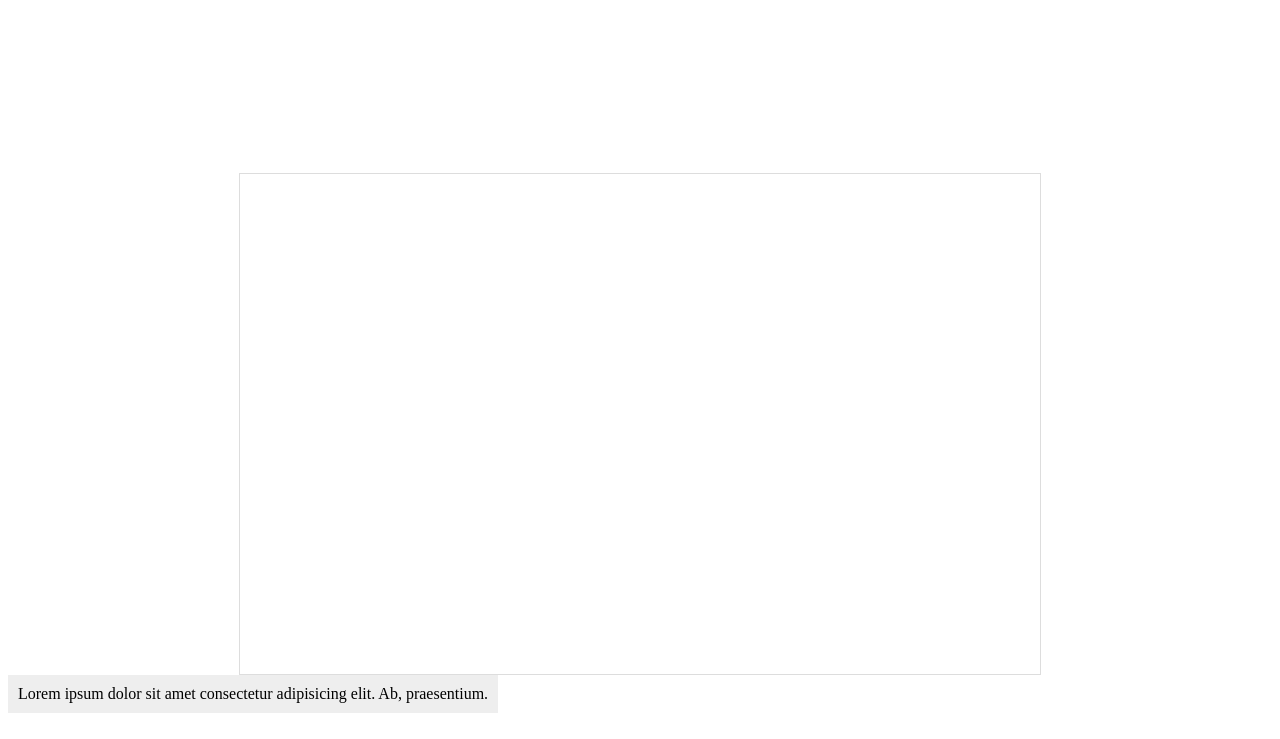
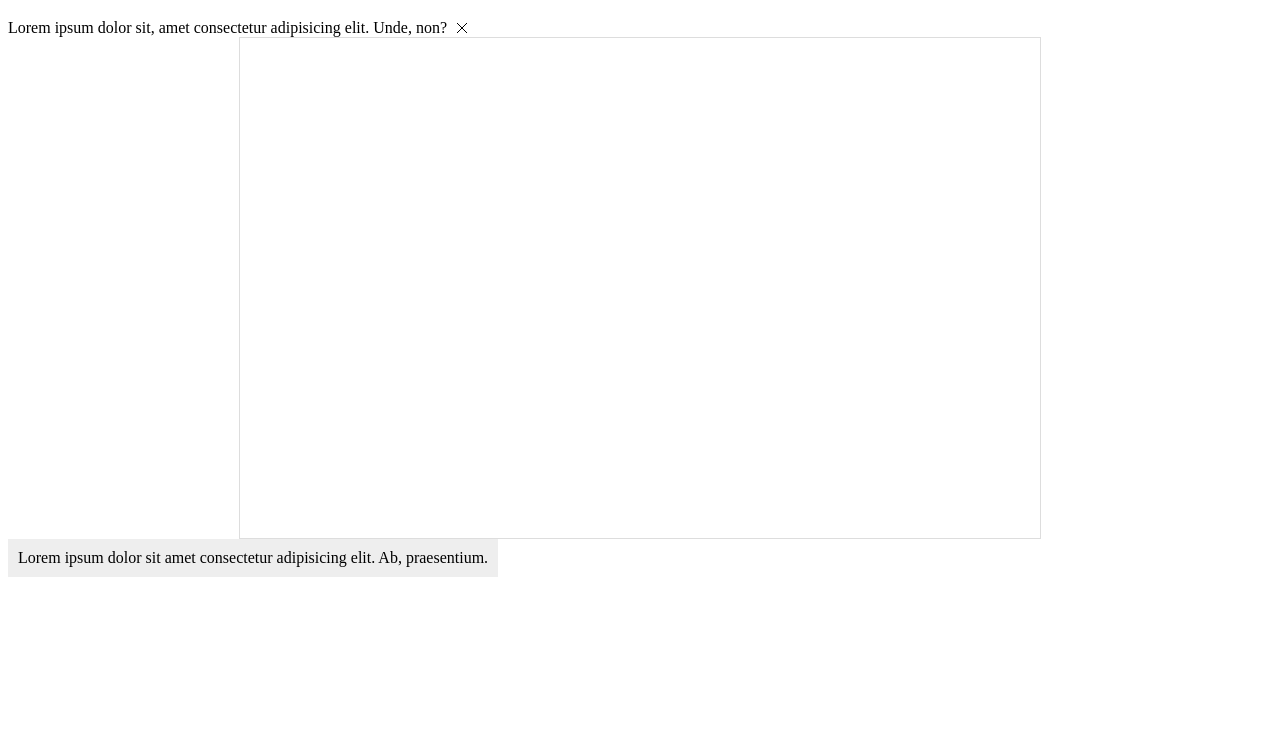
Before and after one commit to nambiho/ggooltip, a website: page index.html in a window 1280 px wide. Shown: the part 61-800 px from the top of the page. Drawn offline with Linux system fonts and the light colour scheme.

Commit message:
index.html

```diff
--- a/index.html
+++ b/index.html
@@ -13,8 +13,18 @@
 		<h1>ggooltip message library</h1>
 
 
+		<div>
+			<div>
+				<div style="float:left; padding-right:10px;">Lorem ipsum dolor sit, amet consectetur adipisicing elit. Unde, non?</div>
+				<div>
+					<svg width="10" height="10" version="1.1" xmlns="http://www.w3.org/2000/svg">
+						<line x1="0" y1="0" x2="100%" y2="100%" stroke="black" stroke-width="1" />
+						<line x1="0" y1="100%" x2="100%" y2="0" stroke="black" stroke-width="1" />
+					</svg>
+				</div>
+			</div>
+		</div>
 
-<svg></svg>
 
 		<div id="showdiv" style="width:800px; height:500px; border:1px solid #ddd; font-family:(malgun gothic); margin:auto;"></div>
 	</body>
```
